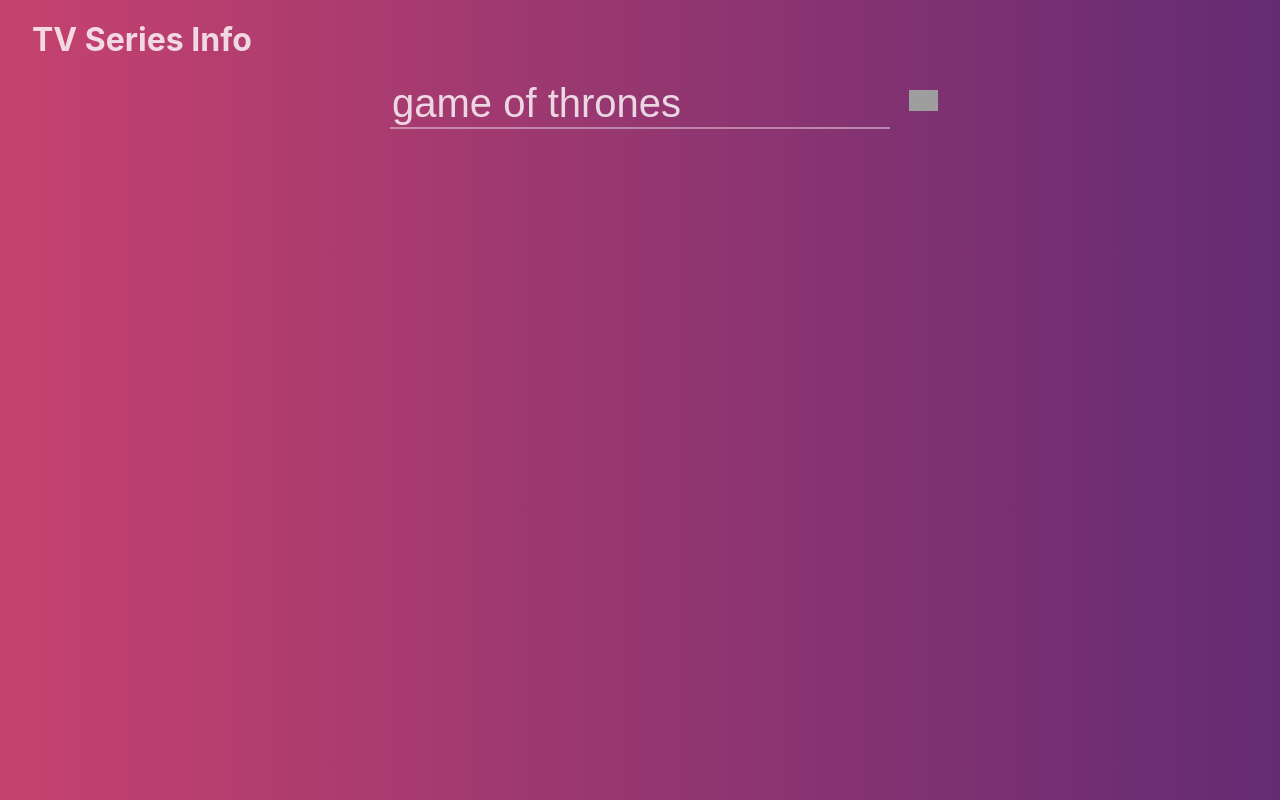
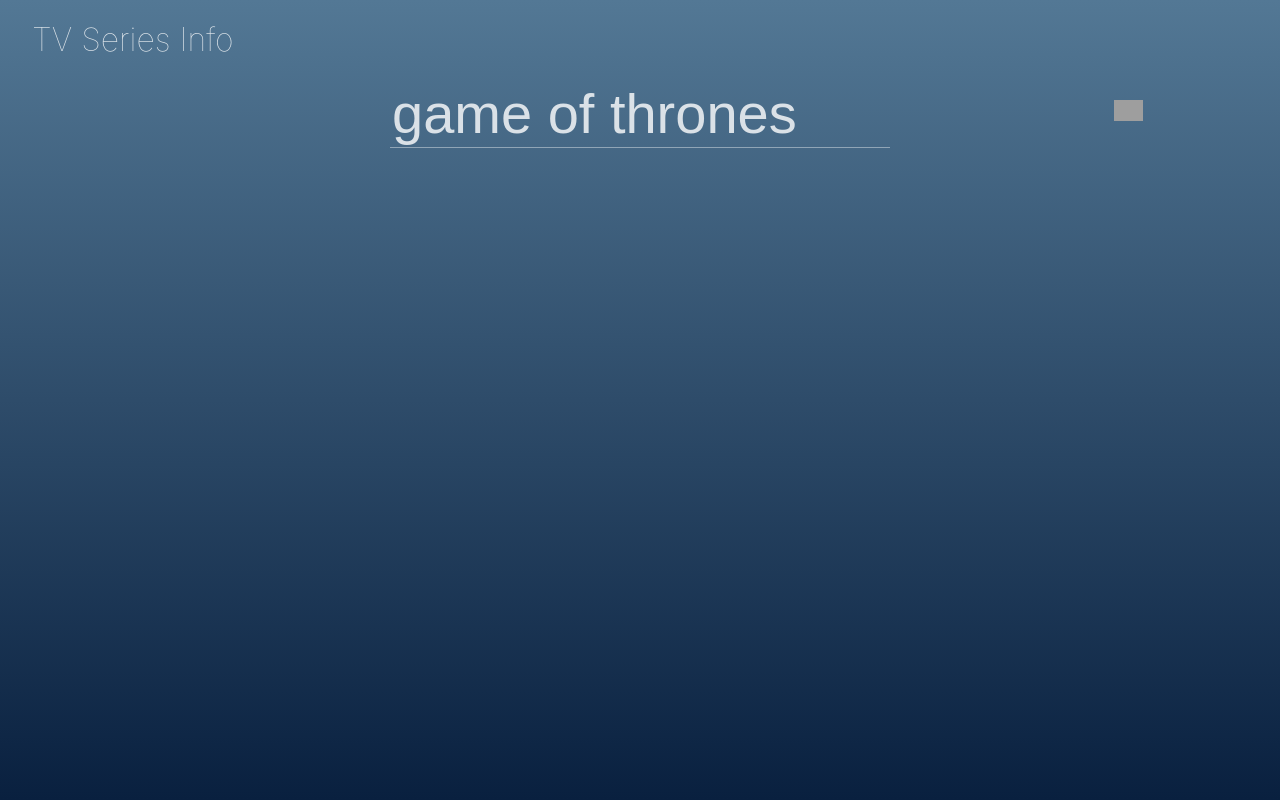
Before and after one commit to rvisharma/tv-info, a React (Create React App) app: page / in a window 1280 px wide. Built offline with nearby package versions, Linux system fonts and the light colour scheme; grey boxes are pictures that could not be loaded.

Commit message:
stylistic changes

```diff
--- a/src/App.css
+++ b/src/App.css
@@ -12,37 +12,23 @@
     Ubuntu, Cantarell, 'Open Sans', 'Helvetica Neue', sans-serif;
   line-height: 1.5;
 }
-/* #root {
-  height: 100%;
-} */
 
 /* MAIN */
 .container {
-  /* max-width: 80rem; */
-  /* width: 98%; */
   color: rgba(255, 255, 255, 0.8);
   min-height: 100vh;
   margin: 0 auto;
   background-color: #fff;
   padding: 1rem 2rem;
-  background: #642b73; /* fallback for old browsers */
-  background: -webkit-linear-gradient(
-    to right,
-    #c6426e,
-    #642b73
-  ); /* Chrome 10-25, Safari 5.1-6 */
-  background: linear-gradient(
-    to right,
-    #c6426e,
-    #642b73
-  ); /* W3C, IE 10+/ Edge, Firefox 16+, Chrome 26+, Opera 12+, Safari 7+ */
+
+  background-image: linear-gradient(to top, #09203f 0%, #537895 100%);
 }
 
 /* HEADER */
 .header {
   margin-bottom: 1rem;
   font-size: 2rem;
-  font-weight: bold;
+  font-weight: 100;
 }
 
 /* SEARCH BAR */
@@ -55,16 +41,16 @@
   display: flex;
   justify-content: space-between;
   align-items: center;
-  border-bottom: 0.125em solid rgba(255, 255, 255, 0.4);
+  border-bottom: 1px solid rgba(255, 255, 255, 0.4);
   width: 500px;
   margin: 0 auto;
 }
 
 .searchbar-container input {
   border: none;
-  font-size: 2.5rem;
+  font-size: 3.5rem;
+  font-weight: 100;
   color: inherit;
-  /* text-align: center; */
   background-color: transparent;
 }
 
@@ -78,35 +64,38 @@
   fill: #eee;
 }
 
-/* RSESULT SECTION */
+/* RESULT SECTION */
 .results-section {
-  /* outline: 1px solid red; */
   display: flex;
+  margin-bottom: 1rem;
 }
 
 .search-result-list {
   width: 40%;
-  /* outline: 1px solid green; */
   padding: 1rem;
   min-height: 300px;
   overflow-y: auto;
 }
 
 .search-result-list-item {
-  /* outline: 1px solid pink; */
   margin-bottom: 0.5rem;
   max-height: 100px;
   overflow-y: auto;
   padding: 0.6rem 0.35rem;
-  border: 1px solid rgba(255, 255, 255, 0.4);
-  border-radius: 0.3em;
+  border-bottom: 1px solid rgba(255, 255, 255, 0.4);
+  width: 80%;
+  transition: all 0.3s ease-in-out;
+}
+
+.search-result-list-item:hover {
+  border-bottom: 1px solid rgba(255, 255, 255, 1);
+  color: #fff;
 }
 
 .search-result-title {
-  font-size: 1.2rem;
-  font-weight: bold;
+  font-size: 1.5rem;
+  font-weight: 100;
   margin-bottom: 0.25rem;
-  /* cursor: pointer; */
   text-decoration: none;
   color: inherit;
 }
@@ -115,8 +104,7 @@
 
 .show-info_container {
   width: 60%;
-  border: 1px solid rgba(255, 255, 255, 0.4);
-  border-radius: 0.3rem;
+  border-left: 1px solid rgba(255, 255, 255, 0.2);
   padding: 1rem;
   display: flex;
   flex-direction: column;
@@ -126,20 +114,20 @@
 
 .show-info {
   min-height: 200px;
-  /* max-height: 400px; */
   overflow-y: auto;
   margin-bottom: 1rem;
+  font-weight: 100;
 }
 
 .show-info_title {
-  font-size: 1.5rem;
-  font-weight: bold;
+  font-size: 2rem;
+  font-weight: 100;
   text-align: center;
   margin-bottom: 1rem;
+  letter-spacing: 1px;
 }
 
 .show-info_img {
-  /* position: relative; */
   display: flex;
   align-items: center;
   justify-content: space-between;
@@ -148,8 +136,12 @@
 
 .show-info_img .show-info_runtime {
   font-size: 2rem;
-  font-weight: bold;
 }
+
+.show-info_summary {
+  font-size: 1.5rem;
+}
+
 /* SEASON LIST */
 
 .season-list {
@@ -167,6 +159,14 @@
   padding: 0.625rem;
   margin-right: 1rem;
   margin-bottom: 0.8rem;
+  transition: all 0.3s ease;
+  font-weight: 100;
+}
+
+.season-list_item:hover {
+  background: rgba(51, 84, 121, 0.66);
+  color: #fff;
+  border-color: #fff;
 }
 
 .season-list-item:last-child {
@@ -187,6 +187,7 @@
   display: flex;
   padding: 1rem;
   justify-content: space-between;
+  font-weight: 100;
 }
 
 .season-info_summary {
@@ -195,7 +196,7 @@
 }
 
 .season-info_title {
-  font-size: 1.3rem;
+  font-size: 1.5rem;
   letter-spacing: 1px;
   margin-bottom: 0.5rem;
 }
@@ -225,8 +226,40 @@
     flex-direction: column;
   }
 
-  .show-info_container,
   .search-result-list {
     width: 100%;
+    min-height: auto;
+    max-height: 400px;
+    overflow-y: auto;
+  }
+
+  .search-result-list-item {
+    width: 100%;
+  }
+
+  .show-info_container {
+    width: 100%;
+    border-left: none;
+  }
+
+  .season-info_container {
+    flex-direction: column;
+  }
+
+  .season-info_img {
+    width: 150px;
+    align-self: center;
+    margin-right: 0;
+    height: auto;
+  }
+
+  .season-info_dates {
+    margin-left: 0;
+    margin-right: auto;
+    text-align: left;
+    display: flex;
+    width: 100%;
+    justify-content: space-around;
+    font-size: 1.5rem;
   }
 }
--- a/src/components/SeasonInfo.js
+++ b/src/components/SeasonInfo.js
@@ -1,6 +1,12 @@
 import React from 'react';
+import ReactDOM from 'react-dom';
 
 export default class SeasonInfo extends React.Component {
+  componentDidUpdate() {
+    const element = ReactDOM.findDOMNode(this);
+    if (element) element.scrollIntoView({ behavior: 'smooth' });
+  }
+
   render() {
     const season = this.props.season;
     const imgUrl =
```
Also changed, not shown: 10 other files (tests, documents, lock files or other folders).
